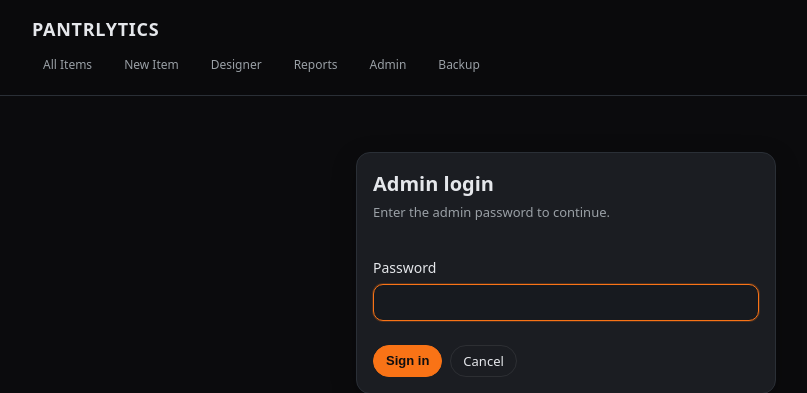
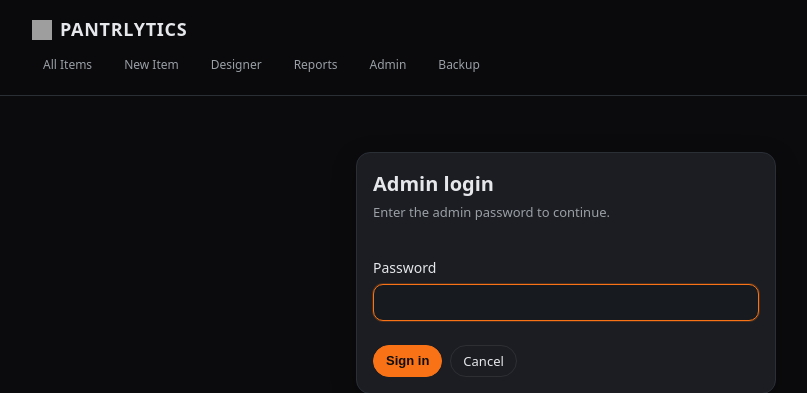
Before and after one commit to Psychman52OS/PantrLytics, a FastAPI app: page /admin in a window 1280 px wide. Shown: the top 393 px of the page, without its empty margins (74-881 px from the left). Run offline with FastAPI, Linux system fonts and the light colour scheme; data comes from the database, SQL or seed files in the repository; parts of the project's set-up code (start-up, migrations or seed data) failed here and were passed over; some libraries are stand-ins or nearby versions; grey boxes are pictures that could not be loaded.

Commit message:
Add navbar icon; bump 0.6.46

```diff
--- a/app/main.py
+++ b/app/main.py
@@ -40,7 +40,7 @@ except Exception as e:
 # Timezone / datetime formatting helper
 # -------------------------------------------------
 LOCAL_TZ = tzlocal.get_localzone()
-APP_VERSION = "0.6.45"
+APP_VERSION = "0.6.46"
 APP_INTERNAL_PORT = 8099
 
 
--- a/app/templates/layout.html
+++ b/app/templates/layout.html
@@ -36,7 +36,10 @@
   <header class="app-header">
     <div class="container">
       <h1 class="app-title">
-        <a href="{{ url_for('index') }}">Pantrlytics</a>
+        <a href="{{ url_for('index') }}" style="display:flex; align-items:center; gap:8px;">
+          <img src="{{ (request.scope.get('root_path','') ~ '/assets/icon.svg') | replace('//','/') }}" alt="PantrLytics icon" width="20" height="20" style="display:block;">
+          Pantrlytics
+        </a>
       </h1>
       <nav class="nav">
         <a href="{{ url_for('index') }}">All Items</a>
--- a/config.yaml
+++ b/config.yaml
@@ -1,5 +1,5 @@
 name: PantrLytics
-version: 0.6.45
+version: 0.6.46
 url: https://github.com/Psychman52OS/PantrLytics
 changelog: https://github.com/Psychman52OS/PantrLytics/blob/main/CHANGELOG.md
 slug: pantrlytics
--- a/pantrlytics/config.json
+++ b/pantrlytics/config.json
@@ -1,6 +1,6 @@
 {
   "name": "PantrLytics",
-  "version": "0.6.45",
+  "version": "0.6.46",
   "image": "ghcr.io/Psychman52OS/pantrlytics:latest",
   "slug": "pantrlytics",
   "description": "PantrLytics inventory app with labels and printing — Supervisor add-on with Ingress",
```
Also changed, not shown: CHANGELOG.md.
